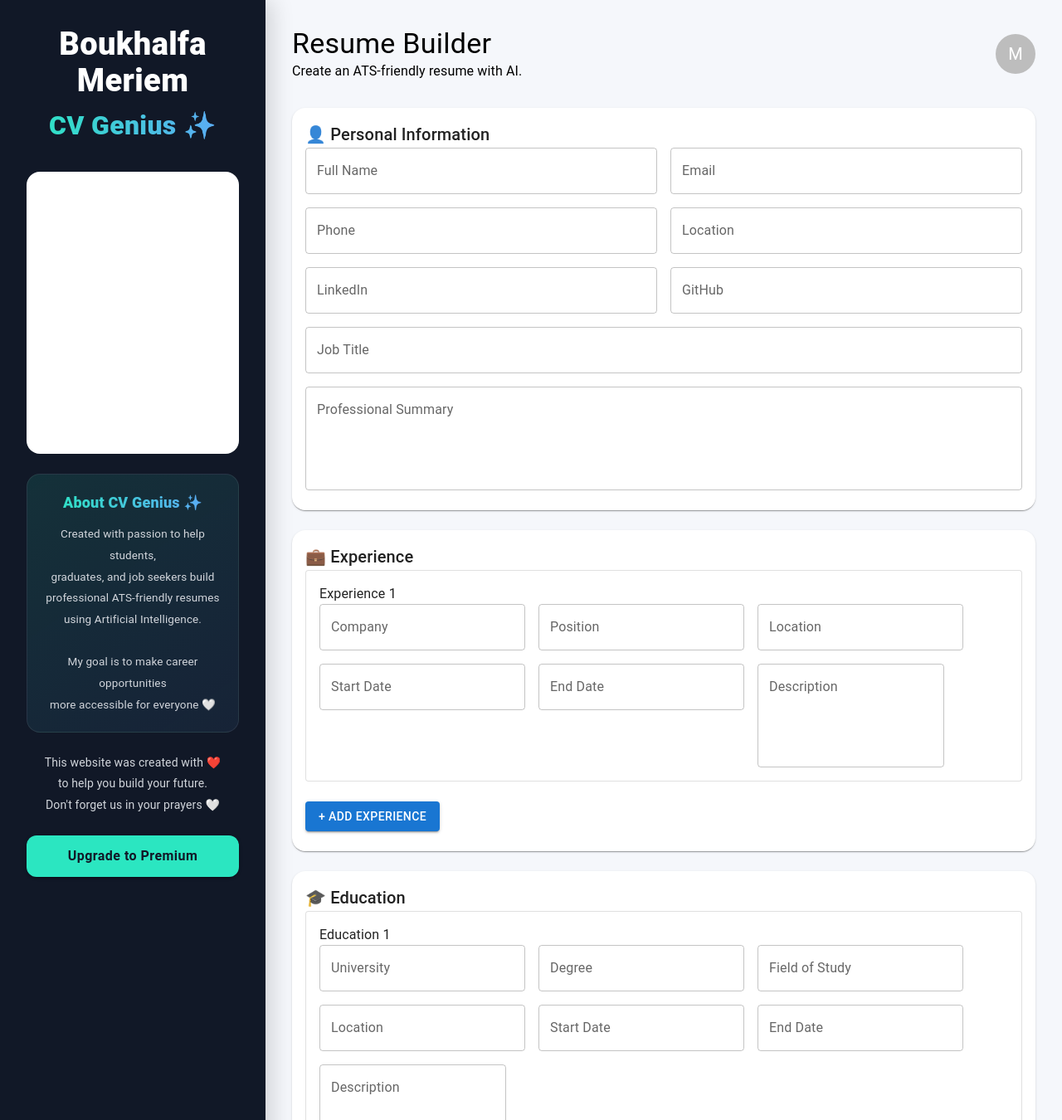
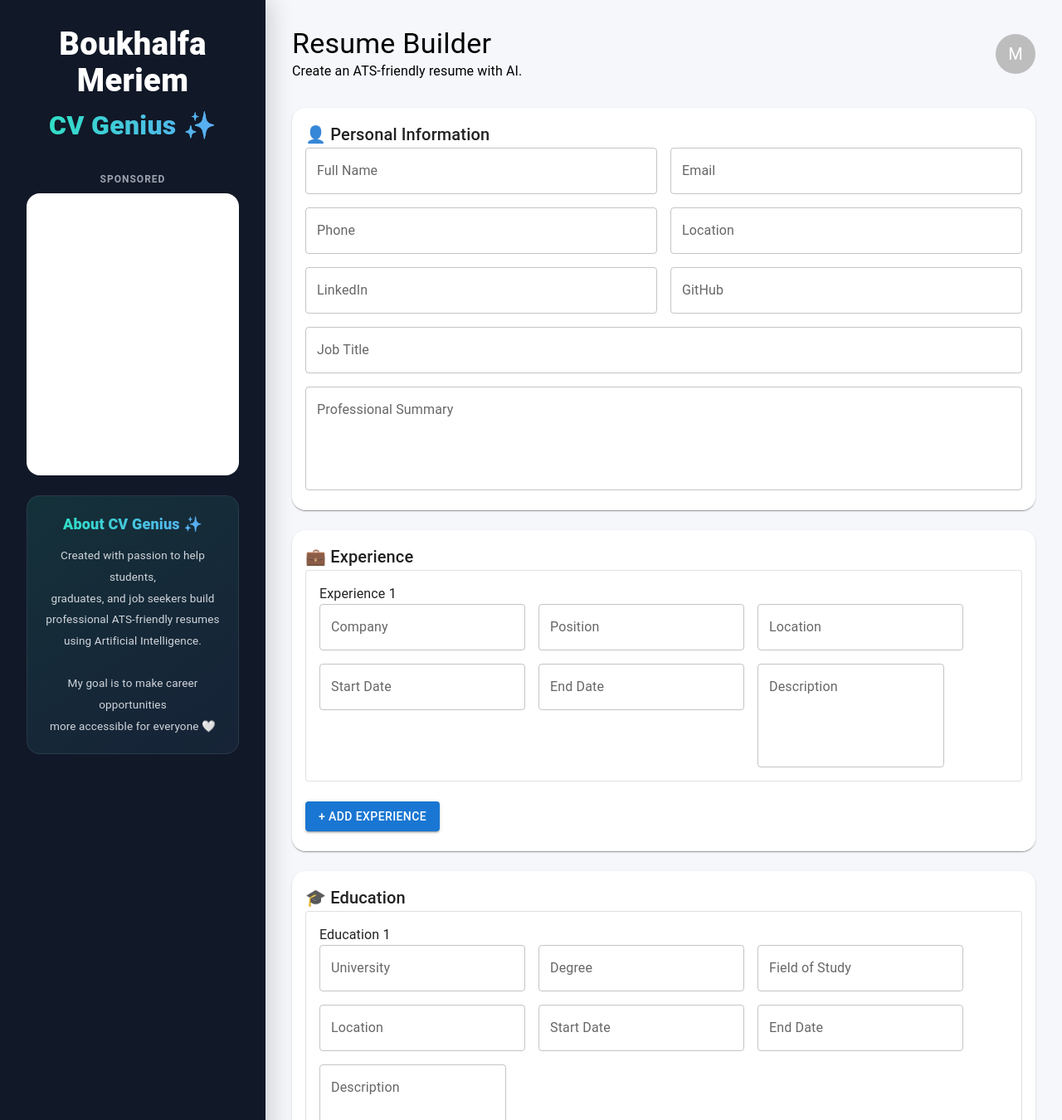
Before and after one commit to meriem-boukhalfa/cv-genius, a React (Vite) app in the folder frontend/: page / in a window 1280 px wide. Shown: the top 1350 px of the page at 83% size. Built offline with nearby package versions, Linux system fonts and the light colour scheme.

Commit message:
Update sidebar with sponsored ads and about section

```diff
--- a/frontend/src/components/Sidebar.jsx
+++ b/frontend/src/components/Sidebar.jsx
@@ -2,7 +2,6 @@
   Box,
   Typography,
   Divider,
-  Button,
 } from "@mui/material";
 
 export default function Sidebar() {
@@ -62,7 +61,22 @@
 
 
 
-        {/* ================= ADS ================= */}
+        {/* ================= SPONSORED ADS ================= */}
+
+        <Typography
+          sx={{
+            textAlign: "center",
+            color: "#9CA3AF",
+            fontSize: 12,
+            mb: 1,
+            fontWeight: 600,
+            letterSpacing: 1,
+            textTransform: "uppercase",
+          }}
+        >
+          Sponsored
+        </Typography>
+
 
         <Box
           sx={{
@@ -97,7 +111,6 @@
 
 
         {/* ================= ABOUT ================= */}
-
 
         <Box
           sx={{
@@ -152,56 +165,11 @@
         </Box>
 
 
-
-        {/* Description */}
-
-        <Typography
-          sx={{
-            mt: 3,
-            color: "#D1D5DB",
-            fontSize: 14,
-            lineHeight: 1.8,
-            textAlign: "center",
-          }}
-        >
-          This website was created with ❤️
-          <br />
-          to help you build your future.
-          <br />
-          Don't forget us in your prayers 🤍
-        </Typography>
-
-
-
-        {/* Premium Button */}
-
-        <Button
-          fullWidth
-          variant="contained"
-          sx={{
-            mt: 3,
-            py: 1.4,
-            borderRadius: 3,
-            textTransform: "none",
-            fontWeight: 700,
-            fontSize: 16,
-            bgcolor: "#2BE6C1",
-            color: "#111827",
-            "&:hover": {
-              bgcolor: "#25d4b3",
-            },
-          }}
-        >
-          Upgrade to Premium
-        </Button>
-
-
       </Box>
 
 
 
       {/* ================= FOOTER ================= */}
-
 
       <Box>
 
```
